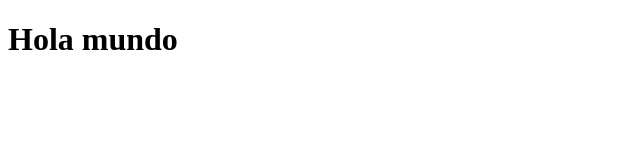
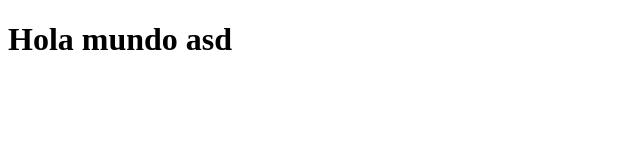
Before and after one commit to cgambau/prueba, a website: page index.html in a window 1280 px wide. Shown: the full height of the page, 0-640 px from the left. Drawn offline with Linux system fonts and the light colour scheme.

```diff
--- a/index.html
+++ b/index.html
@@ -7,6 +7,6 @@
     <title>Document</title>
 </head>
 <body>
-    <h1>Hola mundo</h1>
+    <h1>Hola mundo asd</h1>
 </body>
 </html>
```
Also changed, not shown: package.json (added, +15 -0 lines), 2 other files.
